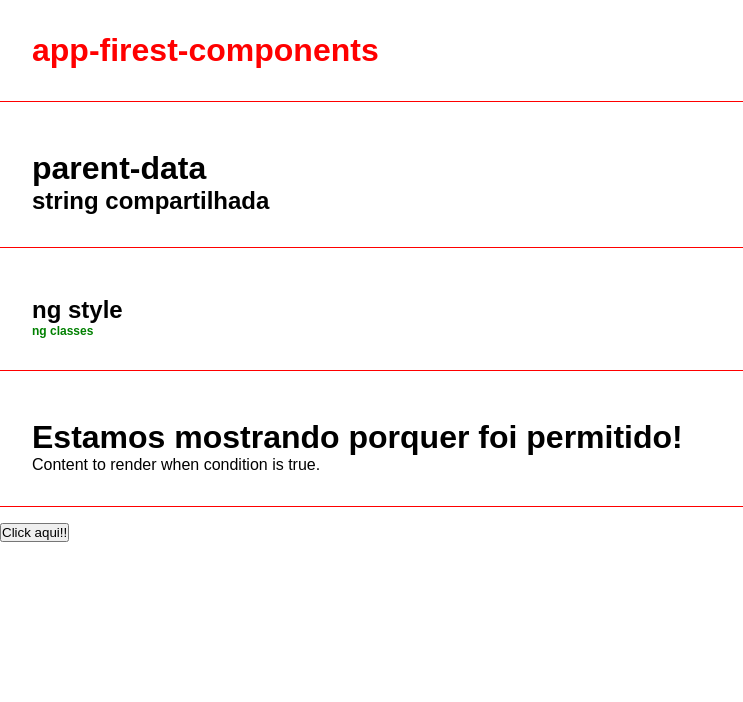
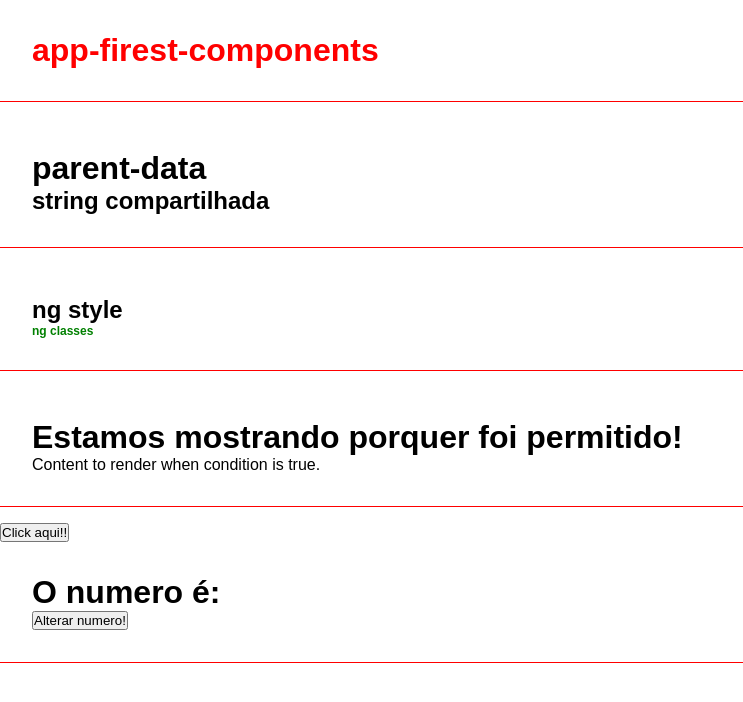
Before and after one commit to alecxandy/Angular, an Angular app in the folder firest-app/: page / in a window 1280 px wide. Shown: the top 702 px of the page, without its empty margins (0-743 px from the left). Built offline with nearby package versions, Linux system fonts and the light colour scheme.

Commit message:
Emitindo eventos

```diff
--- a/firest-app/src/app/app.component.html
+++ b/firest-app/src/app/app.component.html
@@ -3,3 +3,4 @@
 <app-directives></app-directives>
 <app-if-render></app-if-render>
 <app-eventos></app-eventos>
+<app-emitter></app-emitter>
--- a/firest-app/src/app/app.module.ts
+++ b/firest-app/src/app/app.module.ts
@@ -8,6 +8,8 @@ import { ParentDataComponent } from './components/parent-data/parent-data.compon
 import { DirectivesComponent } from './components/directives/directives.component';
 import { IfRenderComponent } from './components/if-render/if-render.component';
 import { EventosComponent } from './components/eventos/eventos.component';
+import { EmitterComponent } from './components/emitter/emitter.component';
+import { ChangeNumberComponent } from './components/change-number/change-number.component';
 
 @NgModule({
   declarations: [
@@ -16,7 +18,9 @@ import { EventosComponent } from './components/eventos/eventos.component';
     ParentDataComponent,
     DirectivesComponent,
     IfRenderComponent,
-    EventosComponent
+    EventosComponent,
+    EmitterComponent,
+    ChangeNumberComponent
   ],
   imports: [
     BrowserModule,
--- /dev/null
+++ b/firest-app/src/app/components/change-number/change-number.component.html
@@ -0,0 +1,3 @@
+<div>
+    <button (click)="handlerClick()">Alterar numero!</button>
+</div>
--- /dev/null
+++ b/firest-app/src/app/components/change-number/change-number.component.ts
@@ -0,0 +1,19 @@
+import { Component, Output, EventEmitter } from '@angular/core';
+
+@Component({
+  selector: 'app-change-number',
+  templateUrl: './change-number.component.html',
+  styleUrls: ['./change-number.component.css']
+})
+export class ChangeNumberComponent {
+
+  @Output() changerNumber: EventEmitter<any> = new EventEmitter();
+
+  handlerClick() {
+    this.changerNumber.emit;
+    console.log('Aqui é o change number!!')
+  }
+
+
+
+}
--- /dev/null
+++ b/firest-app/src/app/components/emitter/emitter.component.html
@@ -0,0 +1,4 @@
+<div class="class">
+    <h1>O numero é:</h1>
+    <app-change-number></app-change-number>
+</div>
--- /dev/null
+++ b/firest-app/src/app/components/emitter/emitter.component.ts
@@ -0,0 +1,14 @@
+import { Component } from '@angular/core';
+
+@Component({
+  selector: 'app-emitter',
+  templateUrl: './emitter.component.html',
+  styleUrls: ['./emitter.component.css']
+})
+export class EmitterComponent {
+
+  onChangeNumber(){
+    console.log('Aqui é o Emitter!!')
+  }
+
+}
```
Also changed, not shown: firest-app/src/app/components/change-number/change-number.component.css (added), firest-app/src/app/components/emitter/emitter.component.css (added), 2 other files (tests, documents, lock files or other folders).
